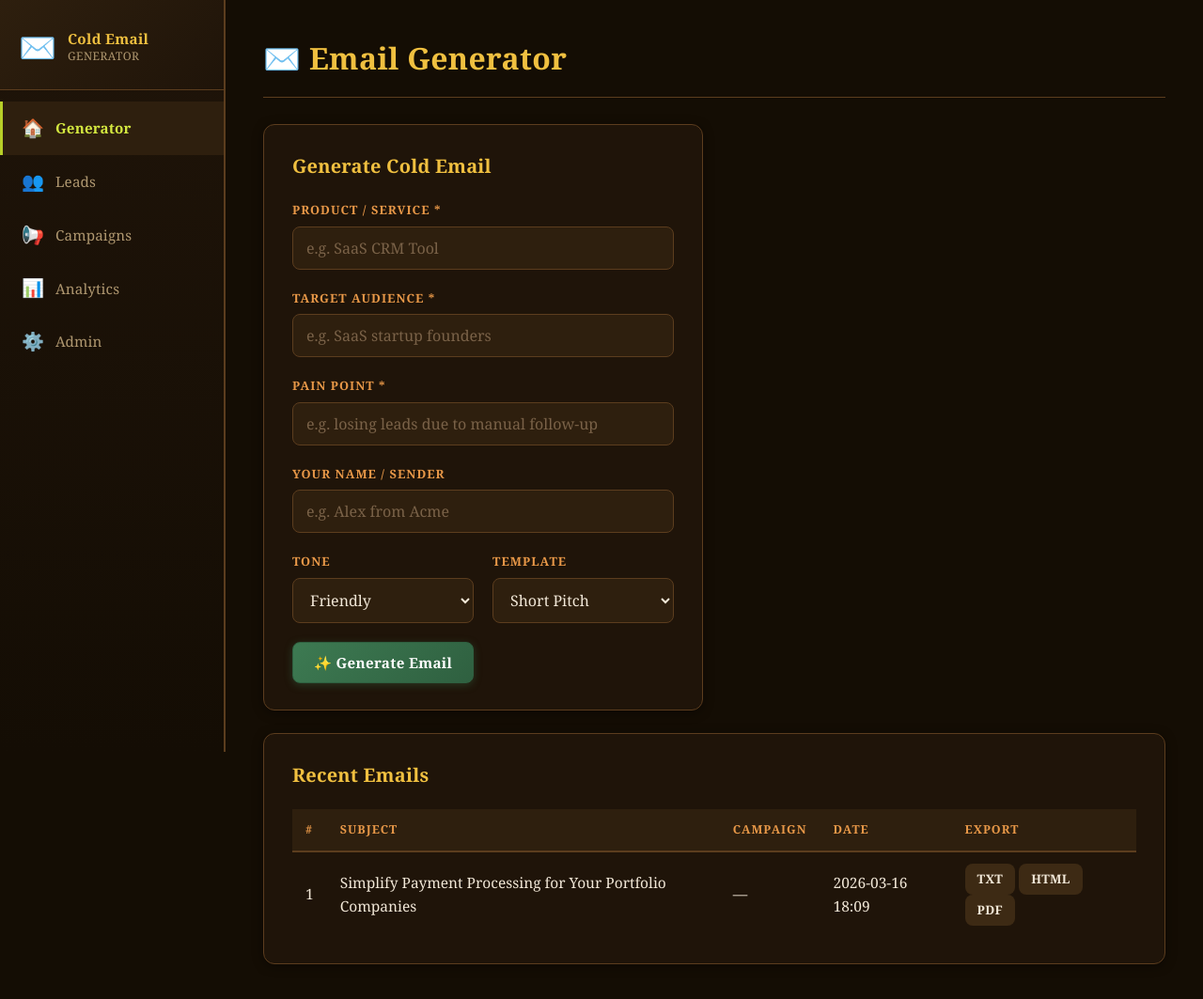
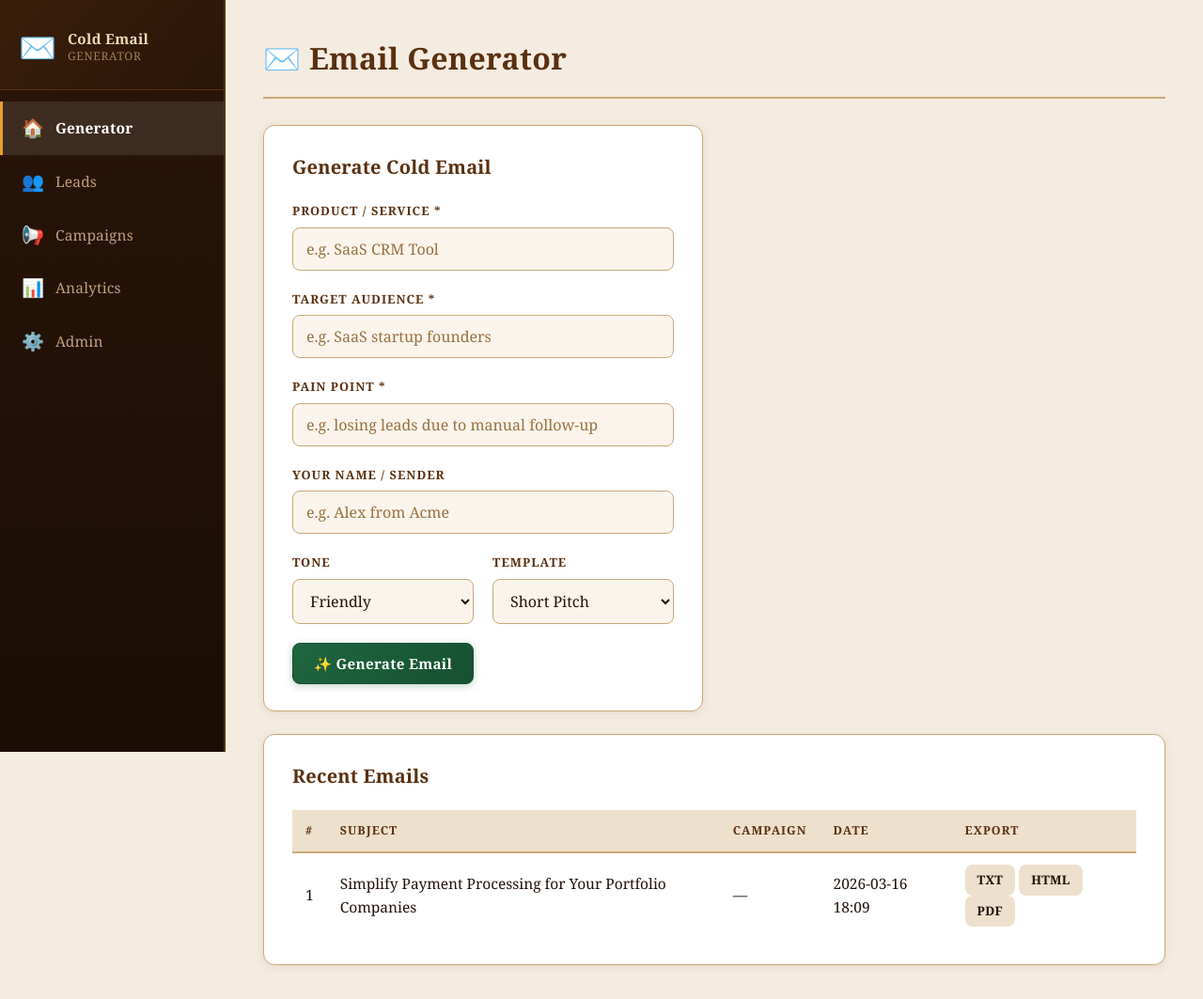
Before and after one commit to julisunkan/pro, a Flask app: page / in a window 1280 px wide. Shown: the whole page at 94% size. Before the commit the page ends 1026 px from the top, so only its background shows below. Run offline with Flask 3, Linux system fonts and the light colour scheme; data comes from the database, SQL or seed files in the repository; data that the repository does not hold is empty.

Commit message:
Improve readability by updating application color scheme
Update CSS variables in `static/style.css` to implement a light parchment background with dark brown text, enhancing contrast and legibility.

Replit-Commit-Author: Agent
Replit-Commit-Session-Id: ba045e7a-b7e3-430b-b8f8-b8904c843130
Replit-Commit-Checkpoint-Type: full_checkpoint
Replit-Commit-Event-Id: 811c14de-a67c-402e-b387-2277932322c3
Replit-Commit-Screenshot-Url: https://storage.googleapis.com/screenshot-production-us-central1/b79ab39e-a738-4496-8926-804a498b3b98/ba045e7a-b7e3-430b-b8f8-b8904c843130/6NN6m5f
Replit-Helium-Checkpoint-Created: true

```diff
--- a/static/style.css
+++ b/static/style.css
@@ -2,56 +2,56 @@
 *, *::before, *::after { box-sizing: border-box; margin: 0; padding: 0; }
 
 :root {
-  /* Earth-tone palette */
-  --bg:          #140d04;       /* near-black warm brown */
-  --surface:     #1f1409;       /* dark brown */
-  --surface2:    #2e1f0e;       /* medium brown */
-  --surface3:    #3d2a14;       /* lighter brown */
-  --border:      #5c3d1e;       /* warm brown border */
-  --border-lt:   #7a5530;       /* lighter border */
+  /* Light parchment backgrounds */
+  --bg:        #f4ece0;       /* warm parchment */
+  --surface:   #ffffff;       /* white cards */
+  --surface2:  #faf4ec;       /* soft warm white */
+  --surface3:  #ede0cc;       /* light tan */
+  --border:    #c8a878;       /* warm tan border */
+  --border-lt: #dfc090;       /* lighter border */
 
-  --green:       #3d7a52;       /* forest green */
-  --green-hover: #2f6040;
-  --green-lt:    #5aab74;       /* light green */
+  /* Earth-tone accents (darkened for light background) */
+  --green:       #1f6640;     /* deep forest green */
+  --green-hover: #165030;
+  --green-lt:    #278050;     /* medium green */
 
-  --red:         #b83226;       /* warm red */
-  --red-lt:      #e04535;
+  --red:         #a02818;     /* deep warm red */
+  --red-lt:      #c8341e;
 
-  --yellow:      #d4a020;       /* golden yellow */
-  --yellow-lt:   #f0c040;
+  --amber:       #8a5808;     /* deep amber */
+  --amber-lt:    #b07010;
 
-  --lemon:       #b8cf28;       /* lemon */
-  --lemon-lt:    #d4e840;
+  --lemon:       #607010;     /* olive-lemon */
+  --lemon-lt:    #788c18;
 
-  --amber:       #c87830;       /* amber/orange-brown */
-  --amber-lt:    #e89848;
+  --brown:       #5a3010;     /* warm brown accent */
+  --brown-lt:    #7a4818;
 
-  /* Semantic aliases */
+  /* Semantic */
   --primary:       var(--green);
   --primary-hover: var(--green-hover);
   --accent:        var(--red);
-  --highlight:     var(--yellow);
 
-  --success-bg:  #1a3a22;
-  --success-bd:  #3d7a52;
-  --success-tx:  #90d4a8;
+  --success-bg:  #e8f5ee;
+  --success-bd:  #3a9a60;
+  --success-tx:  #1a5c38;
 
-  --error-bg:    #3a1210;
-  --error-bd:    #b83226;
-  --error-tx:    #f0a090;
+  --error-bg:    #fdecea;
+  --error-bd:    #c83428;
+  --error-tx:    #8a1c14;
 
-  --info-bg:     #1a2a10;
-  --info-bd:     #5aab74;
-  --info-tx:     #b0e8c0;
+  --info-bg:     #eaf4f0;
+  --info-bd:     #4a9a70;
+  --info-tx:     #1e5c40;
 
-  --warn-bg:     #3a2a08;
-  --warn-bd:     #d4a020;
-  --warn-tx:     #f0d080;
+  --warn-bg:     #fdf4e0;
+  --warn-bd:     #c09020;
+  --warn-tx:     #7a5808;
 
-  /* Typography */
-  --text:        #f2e8d8;       /* warm cream */
-  --text-muted:  #b09870;       /* warm muted */
-  --text-dim:    #7a6248;
+  /* Typography — dark on light */
+  --text:        #22110a;     /* near-black warm brown */
+  --text-muted:  #6a4020;     /* medium brown */
+  --text-dim:    #9a7040;     /* light brown */
 
   --radius: 12px;
   --sidebar-w: 240px;
@@ -68,12 +68,12 @@ body {
 }
 
 /* ─────────────────────────────────────────────
-   SIDEBAR
+   SIDEBAR  — stays dark for contrast
 ───────────────────────────────────────────── */
 .sidebar {
   width: var(--sidebar-w);
-  background: linear-gradient(180deg, #1f1409 0%, #140d04 100%);
-  border-right: 2px solid var(--border);
+  background: linear-gradient(180deg, #2a1508 0%, #1a0d04 100%);
+  border-right: 2px solid #5a3010;
   display: flex;
   flex-direction: column;
   position: fixed;
@@ -88,8 +88,8 @@ body {
   align-items: center;
   gap: 12px;
   padding: 24px 20px 20px;
-  border-bottom: 1px solid var(--border);
-  background: linear-gradient(135deg, #2e1f0e, #1f1409);
+  border-bottom: 1px solid #5a3010;
+  background: linear-gradient(135deg, #3a1e0a, #2a1508);
 }
 .brand-icon { font-size: 2rem; }
 .brand-text {
@@ -97,15 +97,15 @@ body {
   font-size: 0.95rem;
   font-weight: 700;
   line-height: 1.3;
-  color: var(--yellow-lt);
+  color: #f0ddb8;
   letter-spacing: 0.02em;
 }
 .brand-text small {
   display: block;
-  color: var(--text-muted);
+  color: #a08060;
   font-size: 0.75rem;
   font-weight: 400;
-  letter-spacing: 0.04em;
+  letter-spacing: 0.06em;
   text-transform: uppercase;
 }
 
@@ -115,9 +115,9 @@ body {
   align-items: center;
   gap: 12px;
   padding: 13px 20px;
-  color: var(--text-muted);
+  color: #c0a080;
   text-decoration: none;
-  font-size: 0.95rem;
+  font-size: 0.97rem;
   font-family: 'Georgia', serif;
   font-weight: 400;
   transition: all 0.18s;
@@ -125,14 +125,14 @@ body {
   letter-spacing: 0.01em;
 }
 .nav-link:hover {
-  background: var(--surface2);
-  color: var(--yellow-lt);
-  border-left-color: var(--amber);
+  background: rgba(255,255,255,0.07);
+  color: #f0e0c0;
+  border-left-color: #c09040;
 }
 .nav-link.active {
-  background: var(--surface2);
-  color: var(--lemon-lt);
-  border-left-color: var(--lemon);
+  background: rgba(255,255,255,0.1);
+  color: #ffffff;
+  border-left-color: #e8a030;
   font-weight: 700;
 }
 .nav-icon { font-size: 1.2rem; width: 24px; text-align: center; flex-shrink: 0; }
@@ -148,12 +148,12 @@ body {
   max-width: 1160px;
 }
 
-.topbar { margin-bottom: 28px; padding-bottom: 16px; border-bottom: 1px solid var(--border); }
+.topbar { margin-bottom: 28px; padding-bottom: 16px; border-bottom: 2px solid var(--border); }
 .page-title {
   font-size: 2rem;
   font-weight: 700;
   font-family: 'Georgia', serif;
-  color: var(--yellow-lt);
+  color: var(--brown);
   letter-spacing: 0.01em;
 }
 
@@ -165,13 +165,13 @@ body {
   border: 1px solid var(--border);
   border-radius: var(--radius);
   padding: 28px 30px;
-  box-shadow: 0 2px 12px rgba(0,0,0,0.4);
+  box-shadow: 0 2px 10px rgba(90,48,16,0.10);
 }
 .card-title {
   font-size: 1.25rem;
   font-weight: 700;
   font-family: 'Georgia', serif;
-  color: var(--yellow-lt);
+  color: var(--brown);
   margin-bottom: 20px;
   letter-spacing: 0.01em;
 }
@@ -203,7 +203,7 @@ body {
   display: block;
   font-size: 0.8rem;
   font-weight: 700;
-  color: var(--amber-lt);
+  color: var(--brown);
   margin-bottom: 7px;
   text-transform: uppercase;
   letter-spacing: 0.08em;
@@ -262,7 +261,7 @@ select option { background: var(--surface2); }
   background: linear-gradient(135deg, var(--green), var(--green-hover));
   color: #fff;
   border-color: var(--green-hover);
-  box-shadow: 0 2px 8px rgba(61,122,82,0.35);
+  box-shadow: 0 2px 8px rgba(31,102,64,0.28);
 }
 .btn-primary:hover { background: linear-gradient(135deg, var(--green-lt), var(--green)); }
 
@@ -327,8 +326,8 @@ select option { background: var(--surface2); }
 .data-table th {
   text-align: left;
   padding: 12px 14px;
-  background: var(--surface2);
-  color: var(--amber-lt);
+  background: var(--surface3);
+  color: var(--brown);
   font-size: 0.78rem;
   text-transform: uppercase;
   letter-spacing: 0.08em;
@@ -338,7 +337,7 @@ select option { background: var(--surface2); }
 }
 .data-table td {
   padding: 12px 14px;
-  border-bottom: 1px solid var(--border);
+  border-bottom: 1px solid var(--border-lt);
   vertical-align: middle;
   font-size: 0.97rem;
   color: var(--text);
```
Also changed, not shown: other parts of static/style.css (+26 -27 lines).
